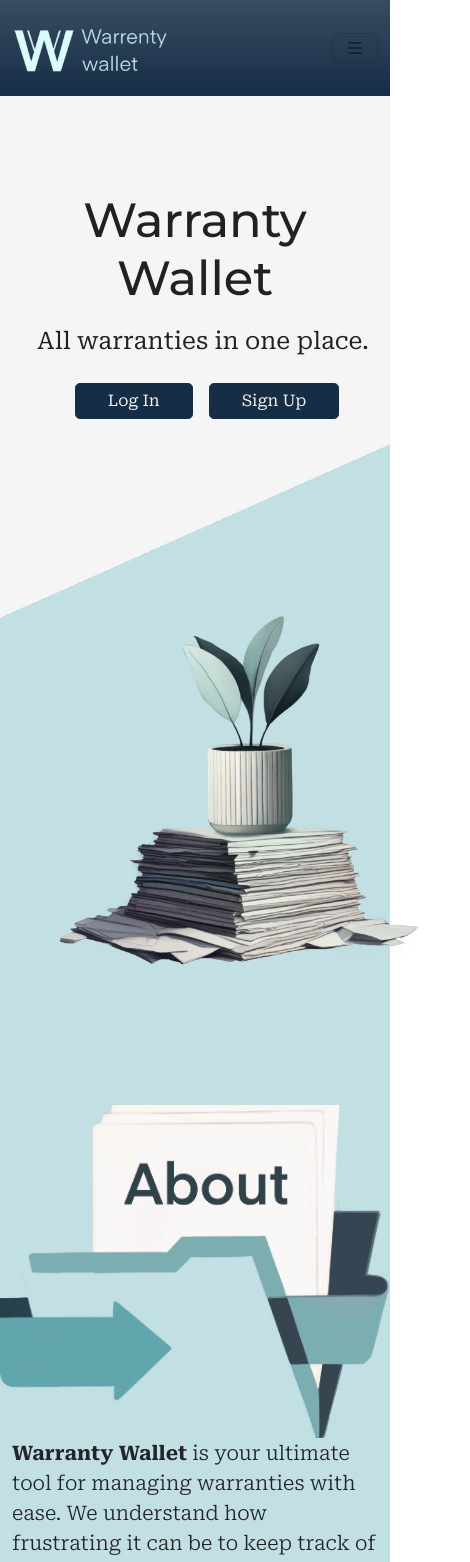
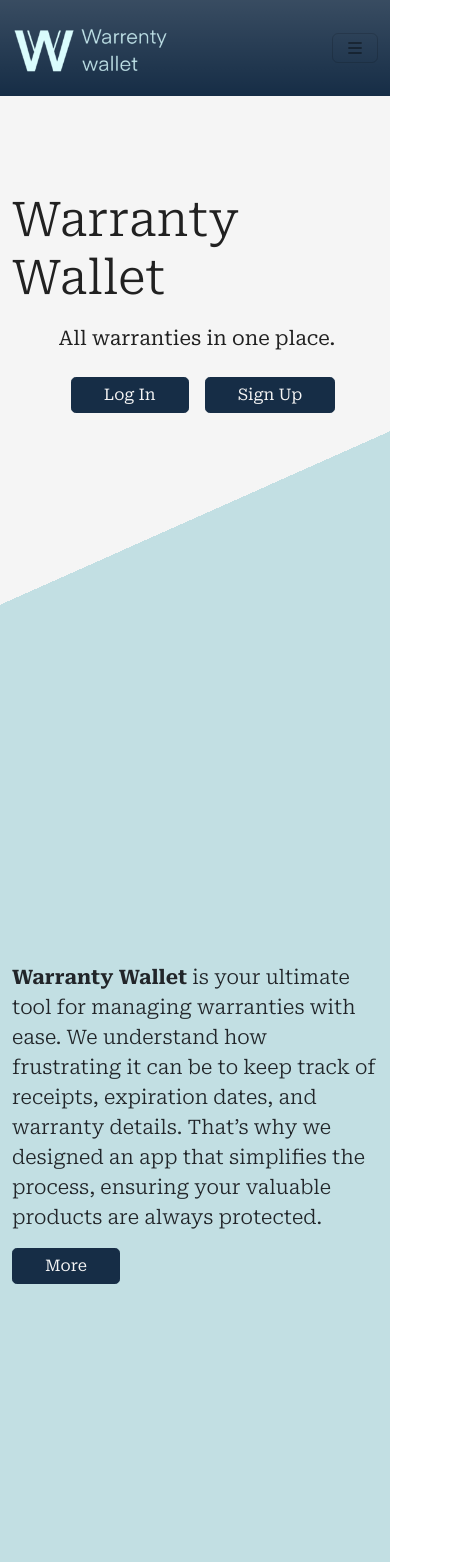
Before and after one commit to Vitomirov/warranty-wallet, a React (Vite) app: page / in a window 390 px wide. Shown: the top 1562 px of the page, 470 px wide, since content can reach past the window. Built offline with nearby package versions, Linux system fonts and the light colour scheme; a web font is replaced by a local one.

Commit message:
Lending page- responsivness

```diff
--- a/src/frontend/components/About.jsx
+++ b/src/frontend/components/About.jsx
@@ -4,14 +4,13 @@ function About() {
     return (
       <section className="about-section min-vh-100">
         <div id="about" className="container">
-        <div className="row align-items-center"
-          style={{ paddingTop: '6%' }}>
+          <div className="row align-items-center" style={{ paddingTop: '6%' }}>
             {/* Column for the image */}
-          <div className="col-md-5 d-flex justify-content-center">
+            <div className="col-lg-5 col-md-6 d-none d-md-flex justify-content-center">
               <img
                 src="src/frontend/images/About.png"
                 alt="About"
-              style={{ maxHeight: '450px', width: 'auto', paddingTop: '32%' }}
+                style={{ maxHeight: '400px', width: 'auto', paddingTop: '32%' }}
               />
             </div>
 
@@ -25,24 +24,25 @@ function About() {
               </p>
               <div className="mt-3 button pb-3">
                 <button
-                className="btn dropdown-toggle"
+                  className="btn btn-primary"
                   type="button"
-                id="moreButton"
-                data-bs-toggle="dropdown"
+                  data-bs-toggle="collapse"
+                  data-bs-target="#collapseContent"
                   aria-expanded="false"
+                  aria-controls="collapseContent"
                 >
                   More
                 </button>
-              <ul className="dropdown-menu col-md-5" aria-labelledby="moreButton">
-                <li>
+                <div className="collapse" id="collapseContent">
+                  <div className="card card-body mt-2">
                     <p className="fs-5">
                       With <span className="fw-bold">Warranty Wallet</span>, you can securely store, organize, and access
                       all your warranties in one place. Whether it’s a household appliance, an electronic
                       gadget, or even your car, Warranty Wallet helps you stay informed about warranty
                       terms and expiration dates so you never miss out on a claim.
                     </p>
-                </li>
-              </ul>
+                  </div>
+                </div>
               </div>
             </div>
           </div>
--- a/src/frontend/components/FAQ.jsx
+++ b/src/frontend/components/FAQ.jsx
@@ -35,7 +35,7 @@ const FAQ = () => {
         <div className="row py-5">
 
           {/* Image Section */}
-          <div className='col-lg-6 col-md-6 text-center mb-4 mb-md-0'>
+          <div className='col-md-6 d-none d-md-flex text-center mb-4 mb-md-0'>
             <img className="img-fluid"
               style={{ maxWidth: 'auto', height: '450px' }}
               src="src/frontend/images/FAQ.png"
--- a/src/frontend/components/Features.jsx
+++ b/src/frontend/components/Features.jsx
@@ -4,7 +4,7 @@ const Features = () => {
   return (
     <section className="features-section min-vh-100">
       <div id="features" className="container-fluid">
-        <div className="col-lg-12 col-md-6 text-center text-md-start"
+        <div className="col-lg-12 col-md- text-center text-md-start"
           style={{
             paddingTop: '6%',
             paddingBottom: '6%',
@@ -36,8 +36,8 @@ const Features = () => {
          </div>
 
         {/*Section Title*/}
-            <div className="row col-lg-12 col-md-6 d-flex align-items-center">
-              <h1 className="title display-2 text-center">FEATURES</h1>
+            <div className="row col-md-12 d-flex align-items-center">
+              <h1 className="title display-3 text-center">FEATURES</h1>
         </div>
 
           {/* Second Row */}
--- a/src/frontend/components/Hero.jsx
+++ b/src/frontend/components/Hero.jsx
@@ -11,14 +11,14 @@ const Hero = () => {
 
     return (
         <section className="hero-section min-vh-100">
-    <div className="container">
+            <div className="container-fluid">
                 <div className="row align-items-center">
                     {/* Left Content */}
-            <div className="col-lg-6 col-md-12 text-center text-md-start pt-5">
+                    <div className="col-md-6 text-start pt-5">
                         <div className="hero-left mt-5">
-                    <h2 className='mb-3 montserrat'>Warranty Wallet</h2>
-                    <p className='mb-4 ms-3'>All warranties in one place.</p>
-                        <div className="button d-flex justify-content-center justify-content-md-start gap-3 ms-4">
+                            <h2 className='mb-3 display-4 d-flex justify-content-center text-md-center'>Warranty Wallet</h2>
+                            <p className='mb-4 ms-1 d-flex justify-content-center text-md-center fs-5'>All warranties in one place.</p>
+                            <div className="button d-flex justify-content-center gap-3 ms-3">
                                 {user ? (
                                     <>
                                         <LogOut className="btn btn-primary btn-lg"/>
@@ -30,14 +30,13 @@ return (
                                         <Link to="/signup" className="btn btn-secondary btn-lg">Sign Up</Link>
                                     </>
                                 )}
-
                             </div>
                         </div>
                     </div>
                     {/* Right Content */}
-            <div className="col-lg-5 ms-5 col-md-12 d-flex justify-content-center">
+                    <div className="col-lg-5 col-md-6 d-none d-md-flex justify-content-center">
                         <img className="img-fluid"
-                        style={{ maxWidth: 'auto', height: '75%' }}
+                            style={{ maxWidth: '80%', height: 'auto' }}
                             src="src/frontend/images/LendingPage.png"
                             alt="LendingPage" />
                     </div>
--- a/src/frontend/styles/Styles.scss
+++ b/src/frontend/styles/Styles.scss
@@ -122,13 +122,6 @@ body {
 .back-to-top {
     color: $blueDark;
     font-size: 3rem;
-}
-// Right Content Image
-.img-lending-page {
-    display: flex;
-    justify-content: right;
-    align-items: flex-start;
-    padding-bottom: 20%;
 }
 
 // About Section
```
Lines whose indentation alone changed are shown as unchanged.
